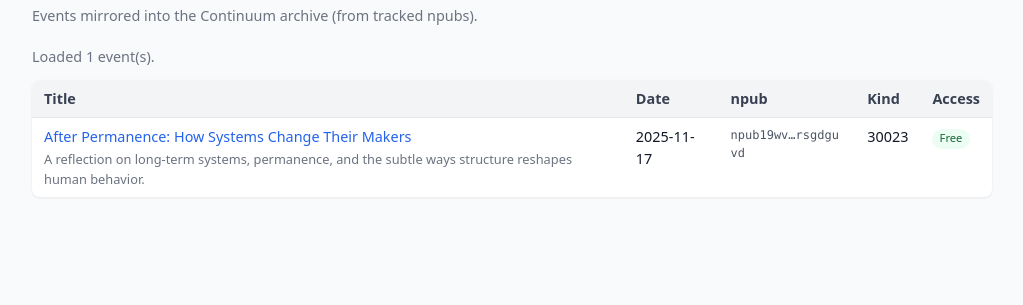
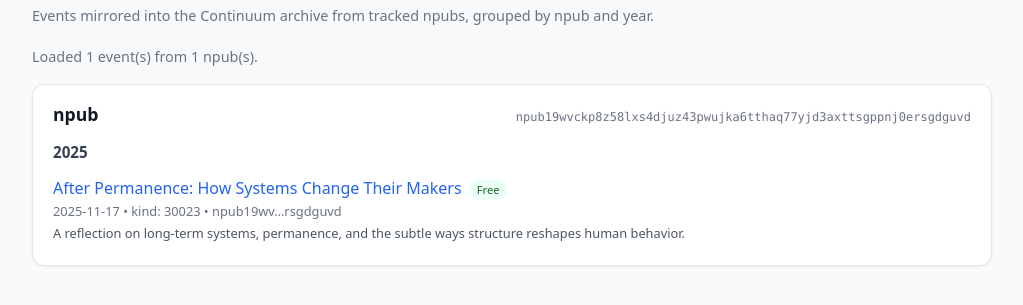
Before and after one commit to andrewgstanton/pro-nostr-archive-index, a plain HTML site: page e/list.html in a window 1280 px wide. Shown: the part 79-384 px from the top of the page, without its empty margins (128-1151 px from the left). Drawn offline with Linux system fonts and the light colour scheme.

Commit message:
Refactor event listing (group by npub then year and then order by created_at) and improve styling
Updated styles and structure for event listing. Enhanced event loading and grouping by npub and year.

```diff
--- a/e/list.html
+++ b/e/list.html
@@ -24,45 +24,76 @@
       color: #6b7280;
       margin-bottom: 1.25rem;
     }
-    table {
-      width: 100%;
-      border-collapse: collapse;
+    #status {
+      font-size: 0.9rem;
+      color: #6b7280;
+      margin-bottom: 1rem;
+    }
+    .npub-section {
+      margin-bottom: 2rem;
+      padding: 1rem 1.25rem;
       background: #ffffff;
-      border-radius: 0.5rem;
-      overflow: hidden;
+      border-radius: 0.75rem;
       box-shadow: 0 1px 3px rgba(15,23,42,0.08);
+      border: 1px solid #e5e7eb;
     }
-    thead {
-      background: #f3f4f6;
+    .npub-header {
+      display: flex;
+      justify-content: space-between;
+      align-items: baseline;
+      margin-bottom: 0.5rem;
     }
-    th, td {
-      padding: 0.5rem 0.75rem;
-      font-size: 0.9rem;
-      text-align: left;
-      border-bottom: 1px solid #e5e7eb;
-      vertical-align: top;
+    .npub-title {
+      font-size: 1.1rem;
+      font-weight: 600;
+      color: #111827;
     }
-    th {
+    .npub-key {
+      font-family: ui-monospace, SFMono-Regular, Menlo, Monaco, Consolas, "Liberation Mono", "Courier New", monospace;
+      font-size: 0.75rem;
+      color: #6b7280;
+      word-break: break-all;
+    }
+    .year-header {
+      font-size: 0.95rem;
       font-weight: 600;
       color: #374151;
-      white-space: nowrap;
+      margin-top: 0.85rem;
+      margin-bottom: 0.35rem;
     }
-    tbody tr:last-child td {
+    .event-list {
+      list-style: none;
+      margin: 0;
+      padding: 0;
+    }
+    .event-item {
+      padding: 0.4rem 0;
+      border-bottom: 1px solid #e5e7eb;
+    }
+    .event-item:last-child {
       border-bottom: none;
+    }
+    .event-title-row {
+      display: flex;
+      align-items: baseline;
+      gap: 0.5rem;
+      flex-wrap: wrap;
     }
     a.title-link {
       color: #2563eb;
       text-decoration: none;
       font-weight: 500;
     }
-    a.title-link:hover {
-      text-decoration: underline;
+    a.title-link:hover { text-decoration: underline; }
+    .event-meta {
+      font-size: 0.8rem;
+      color: #6b7280;
+      margin-top: 0.1rem;
     }
-    .npub {
-      font-family: ui-monospace, SFMono-Regular, Menlo, Monaco, Consolas, "Liberation Mono", "Courier New", monospace;
-      font-size: 0.75rem;
+    .summary {
+      font-size: 0.8rem;
       color: #4b5563;
-      word-break: break-all;
+      margin-top: 0.2rem;
     }
     .badge {
       display: inline-block;
@@ -82,50 +113,26 @@
       background: #ecfdf3;
       color: #166534;
     }
-    .summary {
-      font-size: 0.8rem;
-      color: #6b7280;
-      margin-top: 0.15rem;
-    }
-    #status {
-      font-size: 0.9rem;
-      color: #6b7280;
-      margin-bottom: 0.75rem;
-    }
-    @media (max-width: 720px) {
-      th:nth-child(3),
-      td:nth-child(3) {
-        display: none; /* hide npub on narrow screens */
-      }
-    }
   </style>
 </head>
 <body>
   <h1>Continuum Nostr Library</h1>
   <div class="subtitle">
-    Events mirrored into the Continuum archive (from tracked npubs).
+    Events mirrored into the Continuum archive from tracked npubs, grouped by npub and year.
   </div>
 
   <div id="status">Loading events…</div>
-
-  <table id="events-table" style="display:none;">
-    <thead>
-      <tr>
-        <th>Title</th>
-        <th>Date</th>
-        <th>npub</th>
-        <th>Kind</th>
-        <th>Access</th>
-      </tr>
-    </thead>
-    <tbody id="events-body">
-    </tbody>
-  </table>
+  <div id="container"></div>
 
   <script>
     function formatDate(ts) {
       if (!ts) return "";
       return new Date(ts * 1000).toISOString().slice(0, 10);
+    }
+
+    function getYear(ts) {
+      if (!ts) return "Unknown";
+      return new Date(ts * 1000).getFullYear().toString();
     }
 
     function shortNpub(npub) {
@@ -136,8 +143,7 @@
 
     async function loadIndex() {
       const statusEl = document.getElementById("status");
-      const tableEl = document.getElementById("events-table");
-      const tbodyEl = document.getElementById("events-body");
+      const container = document.getElementById("container");
 
       try {
         const res = await fetch("index.json", { cache: "no-cache" });
@@ -145,70 +151,116 @@
           throw new Error("Unable to load index.json");
         }
         const items = await res.json();
-
         if (!Array.isArray(items) || items.length === 0) {
           statusEl.textContent = "No events found in the archive.";
           return;
         }
 
-        // Sort newest first
-        items.sort((a, b) => (b.created_at || 0) - (a.created_at || 0));
-
-        tbodyEl.innerHTML = "";
+        // Group by npub, then by year, with sorting
+        const byNpub = {};
 
         for (const item of items) {
-          const tr = document.createElement("tr");
+          const npub = item.npub || "unknown";
+          const year = getYear(item.created_at);
 
-          // Title cell
-          const titleTd = document.createElement("td");
-          const titleText = item.title || item.slug || "(Untitled)";
-          const a = document.createElement("a");
-          a.href = `./?event_id=${encodeURIComponent(item.event_id)}`;
-          a.textContent = titleText;
-          a.className = "title-link";
-          titleTd.appendChild(a);
-
-          if (item.summary) {
-            const summaryDiv = document.createElement("div");
-            summaryDiv.className = "summary";
-            summaryDiv.textContent = item.summary;
-            titleTd.appendChild(summaryDiv);
+          if (!byNpub[npub]) {
+            byNpub[npub] = { npub, years: {} };
+          }
+          if (!byNpub[npub].years[year]) {
+            byNpub[npub].years[year] = [];
+          }
+          byNpub[npub].years[year].push(item);
         }
 
-          // Date cell
-          const dateTd = document.createElement("td");
-          dateTd.textContent = item.created_at ? formatDate(item.created_at) : "";
+        // Sort npubs (alphabetically by npub)
+        const npubKeys = Object.keys(byNpub).sort();
 
-          // npub cell
-          const npubTd = document.createElement("td");
-          if (item.npub) {
-            const npubDiv = document.createElement("div");
-            npubDiv.className = "npub";
-            npubDiv.textContent = shortNpub(item.npub);
-            npubTd.appendChild(npubDiv);
-          }
+        container.innerHTML = "";
 
-          // Kind cell
-          const kindTd = document.createElement("td");
-          kindTd.textContent = item.kind != null ? String(item.kind) : "";
+        for (const npub of npubKeys) {
+          const npubGroup = byNpub[npub];
+          const npubSection = document.createElement("div");
+          npubSection.className = "npub-section";
 
-          // Access (paid/free)
-          const accessTd = document.createElement("td");
+          // npub header
+          const header = document.createElement("div");
+          header.className = "npub-header";
+
+          const titleSpan = document.createElement("div");
+          titleSpan.className = "npub-title";
+          titleSpan.textContent = npub === "unknown" ? "Unknown npub" : "npub";
+
+          const npubSpan = document.createElement("div");
+          npubSpan.className = "npub-key";
+          npubSpan.textContent = npub === "unknown" ? "(missing npub)" : npub;
+
+          header.appendChild(titleSpan);
+          header.appendChild(npubSpan);
+          npubSection.appendChild(header);
+
+          // Sort years descending (2026, 2025, 2024, etc.)
+          const yearKeys = Object.keys(npubGroup.years).sort((a, b) => Number(b) - Number(a));
+
+          for (const year of yearKeys) {
+            const yearHeader = document.createElement("div");
+            yearHeader.className = "year-header";
+            yearHeader.textContent = year;
+            npubSection.appendChild(yearHeader);
+
+            const list = document.createElement("ul");
+            list.className = "event-list";
+
+            // Sort events within year by created_at descending
+            const events = npubGroup.years[year].slice().sort(
+              (a, b) => (b.created_at || 0) - (a.created_at || 0)
+            );
+
+            for (const item of events) {
+              const li = document.createElement("li");
+              li.className = "event-item";
+
+              const titleRow = document.createElement("div");
+              titleRow.className = "event-title-row";
+
+              const link = document.createElement("a");
+              link.className = "title-link";
+              link.href = `./?event_id=${encodeURIComponent(item.event_id)}`;
+              link.textContent = item.title || item.slug || "(Untitled)";
+
               const badge = document.createElement("span");
               badge.className = "badge " + (item.paid ? "paid" : "free");
               badge.textContent = item.paid ? "Paid" : "Free";
-          accessTd.appendChild(badge);
 
-          tr.appendChild(titleTd);
-          tr.appendChild(dateTd);
-          tr.appendChild(npubTd);
-          tr.appendChild(kindTd);
-          tr.appendChild(accessTd);
-          tbodyEl.appendChild(tr);
+              titleRow.appendChild(link);
+              titleRow.appendChild(badge);
+              li.appendChild(titleRow);
+
+              const meta = document.createElement("div");
+              meta.className = "event-meta";
+              const metaParts = [];
+              if (item.created_at) metaParts.push(formatDate(item.created_at));
+              if (item.kind != null) metaParts.push("kind: " + item.kind);
+              if (item.npub) metaParts.push(shortNpub(item.npub));
+              meta.textContent = metaParts.join(" • ");
+              li.appendChild(meta);
+
+              if (item.summary) {
+                const summary = document.createElement("div");
+                summary.className = "summary";
+                summary.textContent = item.summary;
+                li.appendChild(summary);
               }
 
-        statusEl.textContent = `Loaded ${items.length} event(s).`;
-        tableEl.style.display = "table";
+              list.appendChild(li);
+            }
+
+            npubSection.appendChild(list);
+          }
+
+          container.appendChild(npubSection);
+        }
+
+        statusEl.textContent = `Loaded ${items.length} event(s) from ${npubKeys.length} npub(s).`;
 
       } catch (err) {
         console.error(err);
```
Lines whose indentation alone changed are shown as unchanged.
